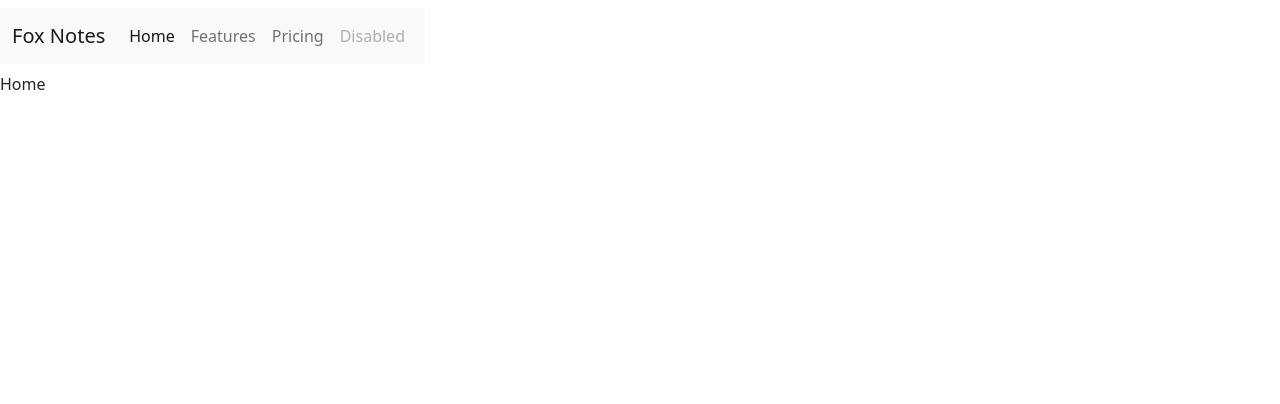
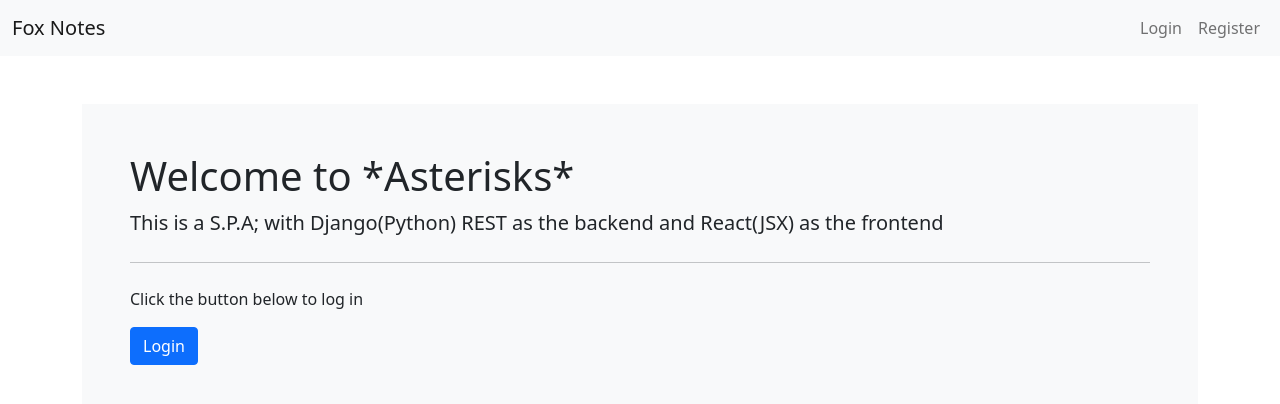
Before and after one commit to TFox95/TodoApp, a React (Create React App) app in the folder gui/: page / in a window 1280 px wide. Shown: the top 404 px of the page. Built offline with nearby package versions, Linux system fonts and the light colour scheme.

Commit message:
created descriptive Card on homepage. alsoadded bootstrap js script in index.html

```diff
--- a/gui/public/index.html
+++ b/gui/public/index.html
@@ -24,6 +24,8 @@
       work correctly both with client-side routing and a non-root public URL.
       Learn how to configure a non-root public URL by running `npm run build`.
     -->
+    <script src="https://cdn.jsdelivr.net/npm/bootstrap@5.1.3/dist/js/bootstrap.bundle.min.js" integrity="sha384-ka7Sk0Gln4gmtz2MlQnikT1wXgYsOg+OMhuP+IlRH9sENBO0LRn5q+8nbTov4+1p" crossorigin="anonymous"></script>
+
     <link
       href="https://cdn.jsdelivr.net/npm/bootstrap@5.1.3/dist/css/bootstrap.min.css"
       rel="stylesheet"
@@ -31,7 +33,7 @@
       crossorigin="anonymous"
       />
 
-    <title>Fox Notes</title>
+    <title>Asterisks</title>
   </head>
   <body>
     <noscript>You need to enable JavaScript to run this app.</noscript>
--- a/gui/src/containers/Home.jsx
+++ b/gui/src/containers/Home.jsx
@@ -1,10 +1,18 @@
 import React from "react";
-
+import { Link } from "react-router-dom";
 const Home = () => {
 
     return (
-        <div>
-            <p>Home</p>
+        <div className="container">
+            <section className="mt-5 p-5 bg-light">
+                <h1>Welcome to *Asterisks*</h1>
+                <p className="lead">
+                    This is a S.P.A; with Django(Python) REST as the backend and React(JSX) as the frontend
+                </p>
+                <hr className="my-4" />
+                <p>Click the button below to log in</p>
+                <Link className="btn btn-primary btn-lrg" to="/login">Login</Link>
+            </section>
         </div>
     );
 };
--- a/gui/src/hocs/Navbar.jsx
+++ b/gui/src/hocs/Navbar.jsx
@@ -1,32 +1,32 @@
-import React from "react";
+import React, { Fragment } from "react";
 import { NavLink } from "react-router-dom";
 
 const Navbar = () => {
 
+    const anonLinks = (
+        <Fragment>
+            <ul className="navbar-nav ms-auto">
+                <li className="nav-item">
+                    <NavLink className="nav-link" to="/login">Login</NavLink>
+                </li>
+
+                <li className="nav-item">
+                    <NavLink className="nav-link" to="/register">Register</NavLink>
+                </li>
+            </ul>
+        </Fragment>
+    );
 
     return (
-        <div className="navbar">
+        <div className="container-fullwidth">
             <nav className="navbar navbar-expand-lg navbar-light bg-light">
                 <div className="container-fluid">
-                    <a className="navbar-brand" href="/">Fox Notes</a>
+                    <NavLink className="navbar-brand" exact to="/">Fox Notes</NavLink>
                     <button className="navbar-toggler" type="button" data-bs-toggle="collapse" data-bs-target="#navbarNav" aria-controls="navbarNav" aria-expanded="false" aria-label="Toggle navigation">
                         <span className="navbar-toggler-icon"></span>
                     </button>
                     <div className="collapse navbar-collapse" id="navbarNav">
-                        <ul className="navbar-nav">
-                            <li className="nav-item">
-                                <a className="nav-link active" aria-current="page" href="#">Home</a>
-                            </li>
-                            <li className="nav-item">
-                                <a className="nav-link" href="#">Features</a>
-                            </li>
-                            <li className="nav-item">
-                                <a className="nav-link" href="#">Pricing</a>
-                            </li>
-                            <li className="nav-item">
-                                <a className="nav-link disabled">Disabled</a>
-                            </li>
-                        </ul>
+                            {anonLinks}
                     </div>
                 </div>
             </nav>
```
